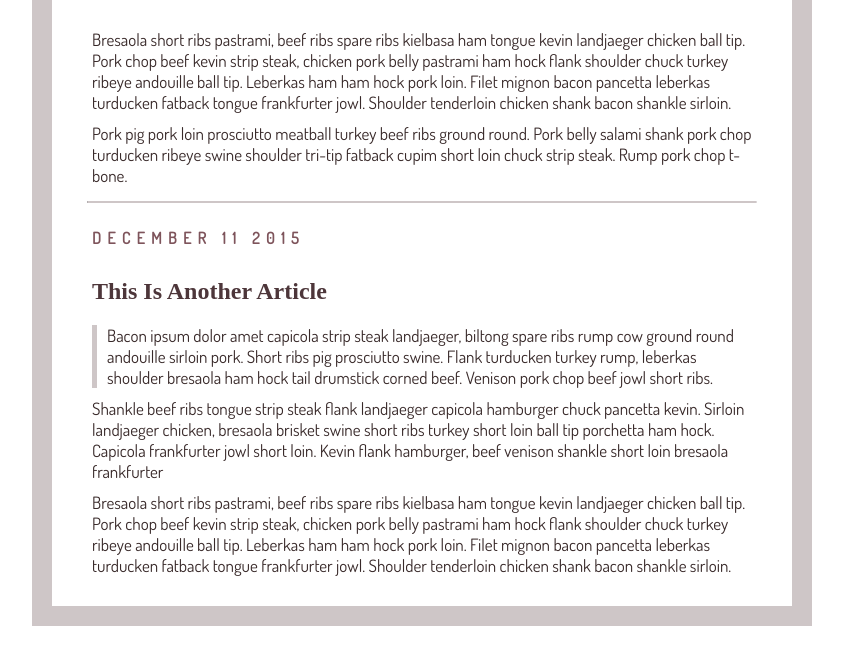
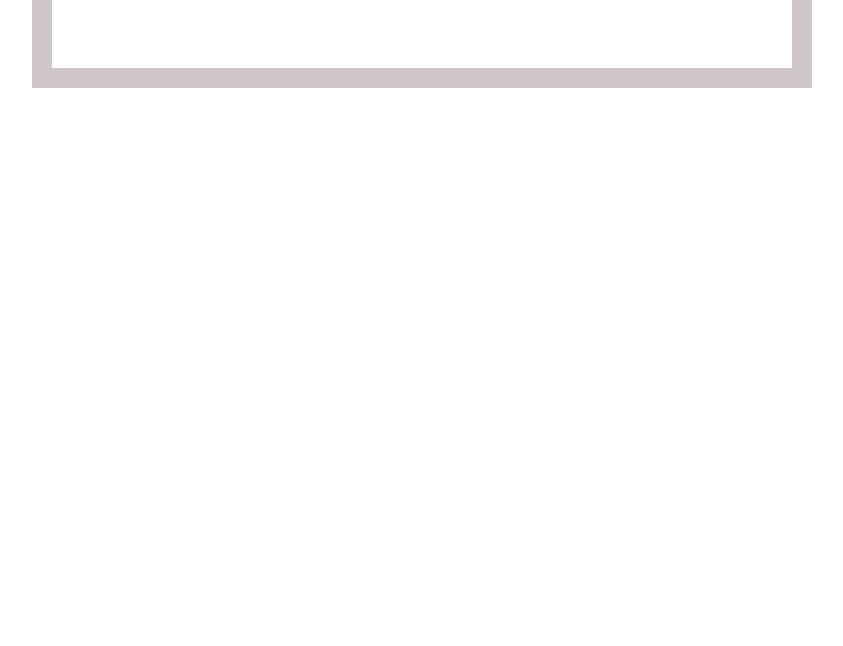
Before and after one commit to SaraTorrey/sara-torrey-blog, a PHP site: page / in a window 1280 px wide. Shown: the part 781-1427 px from the top of the page, without its empty margins (218-1061 px from the left). After the commit the page ends 869 px from the top, so only its background shows below. Run offline with PHP 8.4, Linux system fonts and the light colour scheme; some web fonts are replaced.

Commit message:
Delete first blog to redo it

```diff
--- a/home.html
+++ b/home.html
@@ -1,46 +1,38 @@
-<html>
+<html xmlns="http://www.w3.org/1999/html">
     <head>
     <meta charset="UTF-8">
     <title>Sara Torrey blog</title>
     <link rel="stylesheet" type="text/css" href="index.css">
     <link href="https://fonts.googleapis.com/css?family=Contrail+One|Dosis" rel="stylesheet">
     <link href="https://fonts.googleapis.com/css?family=Muli" rel="stylesheet">
+        <h1>Tales of An Immigrant</h1>
 </head>
   <body>
-        <body>
+
 
 
     <div class="post">
 
-                    <div class="date">November 23 2015</div>
+        <div class="date">January 24, 2019</div>
 
-                    <h2>Imune System Dilemma</h2>
+        <h2>Welcome!</h2>
 
         <p class="quote">
-                    Something that most people don't think about when deciding on moving to a different country is how much their body is going to be compromised in terms of health. If you have lived most of your life in one country, your body has been exposed to certain viruses, bacteria, and disease. When you pick up and move to a new country you are exposing your body to a whole host of new illnesses. Especially when you move as an adult.
         </p>
-                    <img src="https://images.unsplash.com/photo-1521295121783-8a321d551ad2?ixlib=rb-1.2.1&ixid=eyJhcHBfaWQiOjEyMDd9&auto=format&fit=crop&w=1650&q=80">
-                    <p>Bresaola short ribs pastrami, beef ribs spare ribs kielbasa ham tongue kevin landjaeger chicken ball tip. Pork chop beef kevin strip steak, chicken pork belly pastrami ham hock flank shoulder chuck turkey ribeye andouille ball tip. Leberkas ham ham hock pork loin. Filet mignon bacon pancetta leberkas turducken fatback tongue frankfurter jowl. Shoulder tenderloin chicken shank bacon shankle sirloin.</p>
-
-                    <p>Pork pig pork loin prosciutto meatball turkey beef ribs ground round. Pork belly salami shank pork chop turducken ribeye swine shoulder tri-tip fatback cupim short loin chuck strip steak. Rump pork chop t-bone.</p>
+        <p>
+        </p>
+        <img src="https://images.unsplash.com/photo-1495197359483-d092478c170a?ixlib=rb-1.2.1&ixid=eyJhcHBfaWQiOjEyMDd9&auto=format&fit=crop&w=1559&q=80">
 
     </div>
 
     <hr>
     <div class="post">
-                    <div class="date">December 11 2015</div>
-                    <h2>This Is Another Article</h2>
+        <div class="date"></div>
+        <h2></h2>
 
         <p class="quote">
-                    Bacon ipsum dolor amet capicola strip steak landjaeger, biltong spare ribs rump cow ground round andouille sirloin pork. Short ribs pig prosciutto swine. Flank turducken turkey rump, leberkas shoulder bresaola ham hock tail drumstick corned beef. Venison pork chop beef jowl short ribs.
         </p>
-
-                    <p>Shankle beef ribs tongue strip steak flank landjaeger capicola hamburger chuck pancetta kevin. Sirloin landjaeger chicken, bresaola brisket swine short ribs turkey short loin ball tip porchetta ham hock. Capicola frankfurter jowl short loin. Kevin flank hamburger, beef venison shankle short loin bresaola frankfurter</p>
-
-                    <p>Bresaola short ribs pastrami, beef ribs spare ribs kielbasa ham tongue kevin landjaeger chicken ball tip. Pork chop beef kevin strip steak, chicken pork belly pastrami ham hock flank shoulder chuck turkey ribeye andouille ball tip. Leberkas ham ham hock pork loin. Filet mignon bacon pancetta leberkas turducken fatback tongue frankfurter jowl. Shoulder tenderloin chicken shank bacon shankle sirloin.</p>
     </div>
-
-
   </body>
 
        <!-- <img src=" http://c1.staticflickr.com/9/8450/8026519634_f33f3724ea_b.jpg ">
@@ -51,6 +43,5 @@
        <img src=" http://c2.staticflickr.com/6/5588/14991687545_5c8e1a2e86_b.jpg ">
        <img src=" http://c2.staticflickr.com/4/3888/14878097108_5997041006_b.jpg ">
        <img src=" http://c2.staticflickr.com/8/7579/15482110477_0b0e9e5421_b.jpg">-->
-  </body>
 
 </html>
--- a/index.css
+++ b/index.css
@@ -5,6 +5,11 @@ body{
     max-width: 700px;
     width: 80%;
     color: rgb(56, 41, 41);
+    font-family: dosis;
+}
+h1 {
+    text-align: center;
+    color: rgb(77, 54, 58);
 }
 .quote{
     margin: 10px 10px;
```
Lines whose indentation alone changed are shown as unchanged.
